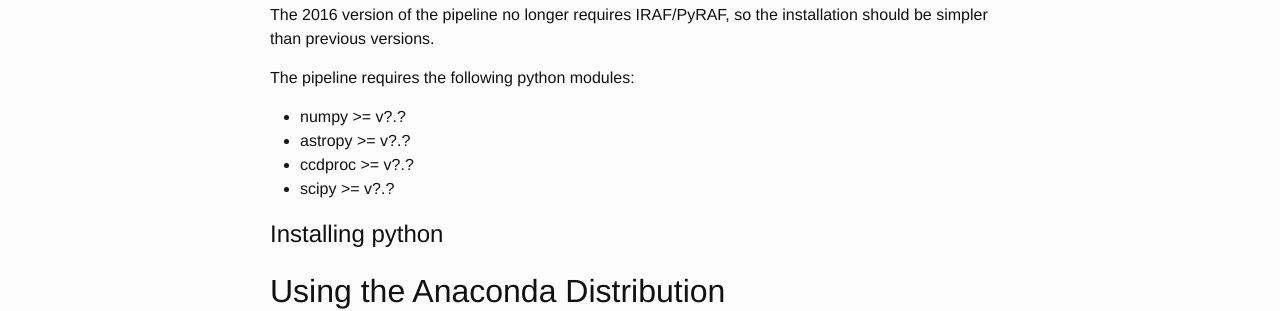
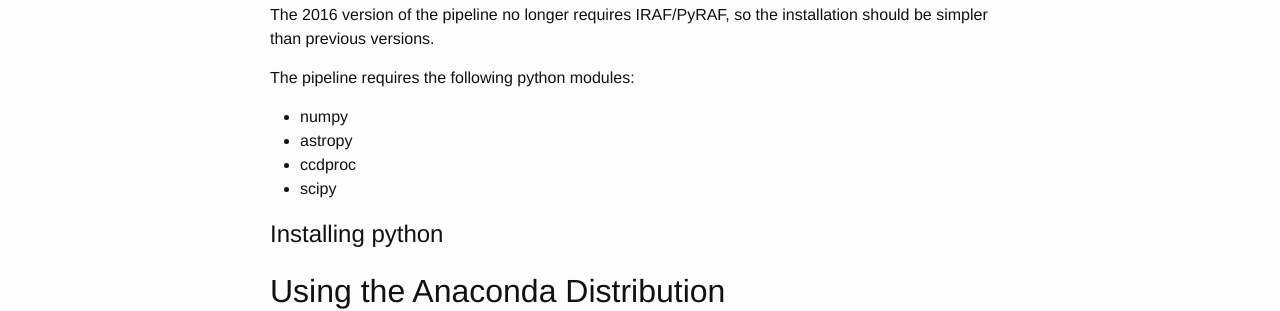
Before and after one commit to Keck-DataReductionPipelines/MosfireDRP, a Jekyll site: the page built from _manual/03installing.md, in a window 1280 px wide. Shown: the part 212-523 px from the top of the page. Built offline with Jekyll 4.4.1, drawn with Linux system fonts in a browser that asks for light colours.

```diff
--- a/_manual/03installing.md
+++ b/_manual/03installing.md
@@ -11,10 +11,10 @@ The 2016 version of the pipeline no longer requires IRAF/PyRAF, so the installat
 
 The pipeline requires the following python modules:
 
-* numpy >= v?.?
-* astropy >= v?.?
-* ccdproc >= v?.?
-* scipy >= v?.?
+* numpy
+* astropy
+* ccdproc
+* scipy
 
 # Installing python
 
```
Also changed, not shown: index.md (+3 -5 lines).
